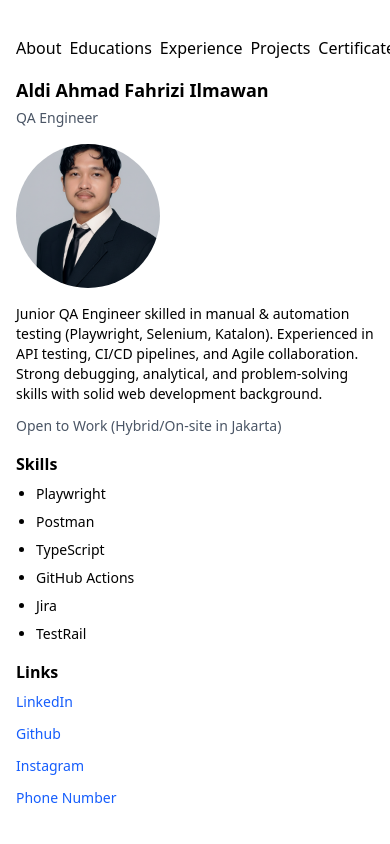
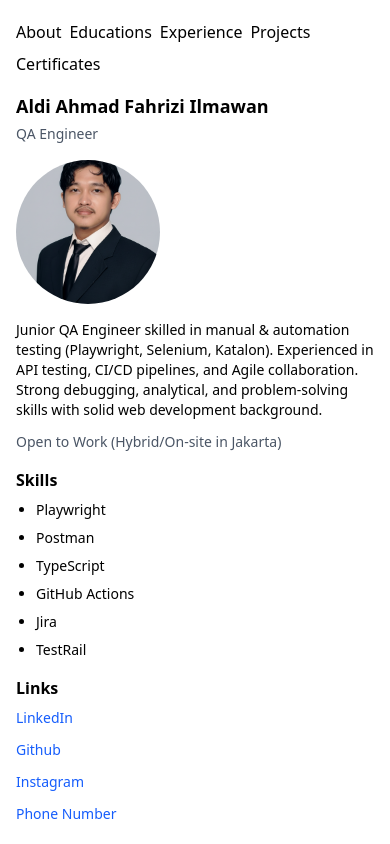
Before and after one commit to aldifhrent/new-portfolio, a Next.js app: page / in a window 390 px wide. Built offline with nearby package versions, Linux system fonts and the light colour scheme.

Commit message:
fix: add flex-wrap to sidebar for better layout

```diff
--- a/src/app/components/sidebar.tsx
+++ b/src/app/components/sidebar.tsx
@@ -3,7 +3,7 @@ import Link from "next/link";
 
 export default function SideBar() {
   return (
-    <nav className="flex flex-row lg:flex-col gap-2">
+    <nav className="flex flex-wrap flex-row lg:flex-col gap-2">
       {menus
         .map((m) => (
           <Link key={m.href} href={m.href} className="text-black hover:underline hover:text-blue-700">
```
